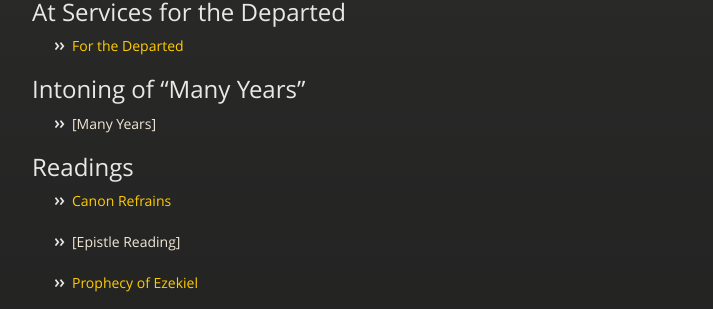
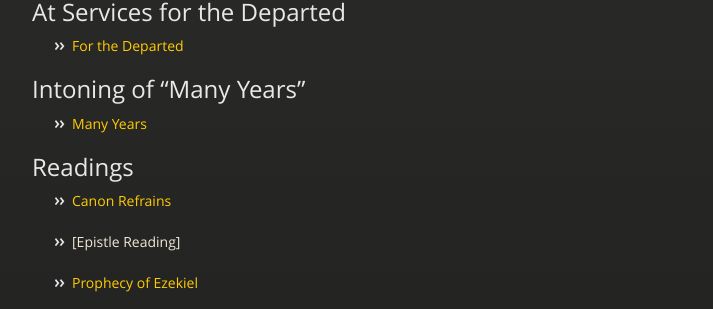
Before and after one commit to markjville/markjville.github.io, a Jekyll site: the page built from clergy-resources.md, in a window 1280 px wide. Shown: the part 1003-1312 px from the top of the page, without its empty margins (283-996 px from the left). Built offline with Jekyll 4.4.1, drawn with Linux system fonts in a browser that asks for light colours; our own code applies the rules of GitHub Pages for plain Markdown files; part of the change alters nothing that is shown.

```diff
--- a/clergy-resources.md
+++ b/clergy-resources.md
@@ -36,7 +36,7 @@
 - [For the Departed](https://markjville.github.io/docs/For-Departed-Clergy.pdf)
 
 ## Intoning of "Many Years"
-- [Many Years]
+- [Many Years](docs/many-years-clergy.pdf)
 
 ## Readings
 - [Canon Refrains](docs/refrains-canon.md)
```
